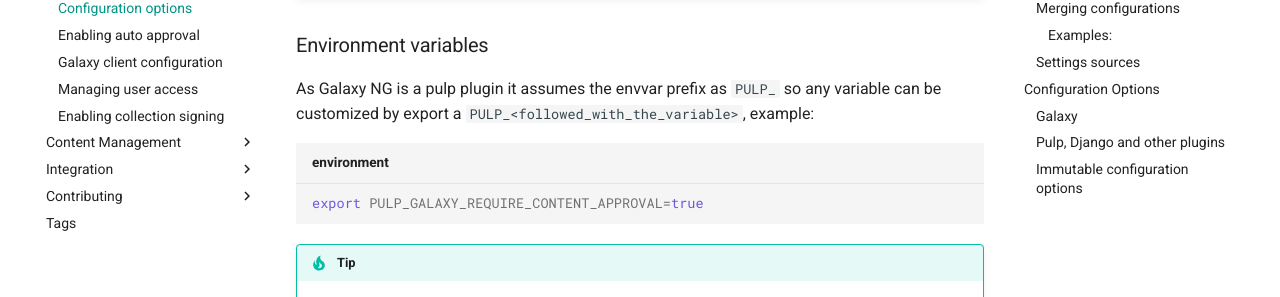
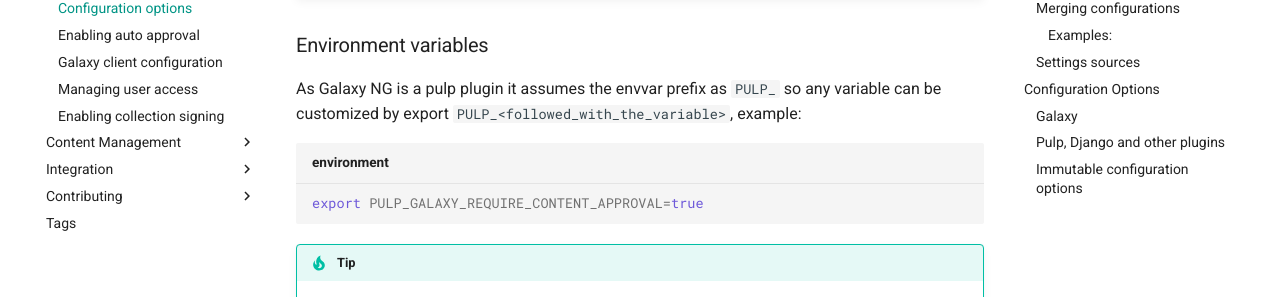
Before and after one commit to ansible/galaxy_ng, an MkDocs documentation site: the page built from docs/config/options.md, in a window 1280 px wide and 900 px high, scrolled down 1075 px. Shown: the part 181-478 px from the top of the window. Built offline with MkDocs 1.6.1 and Material for MkDocs 9.7.7, drawn with Linux system fonts in a browser that asks for light colours; comment, search, counter and statistics services are not loaded.

````diff
--- a/docs/config/options.md
+++ b/docs/config/options.md
@@ -49,7 +49,7 @@ X_PULP_CONTENT_HOST = "localhost"
 ### Environment variables
 
 As Galaxy NG is a pulp plugin it assumes the envvar prefix as `PULP_` so any variable can be
-customized by export a `PULP_<followed_with_the_variable>`, example:
+customized by export `PULP_<followed_with_the_variable>`, example:
 
 ```bash title="environment"
 export PULP_GALAXY_REQUIRE_CONTENT_APPROVAL=true
````
